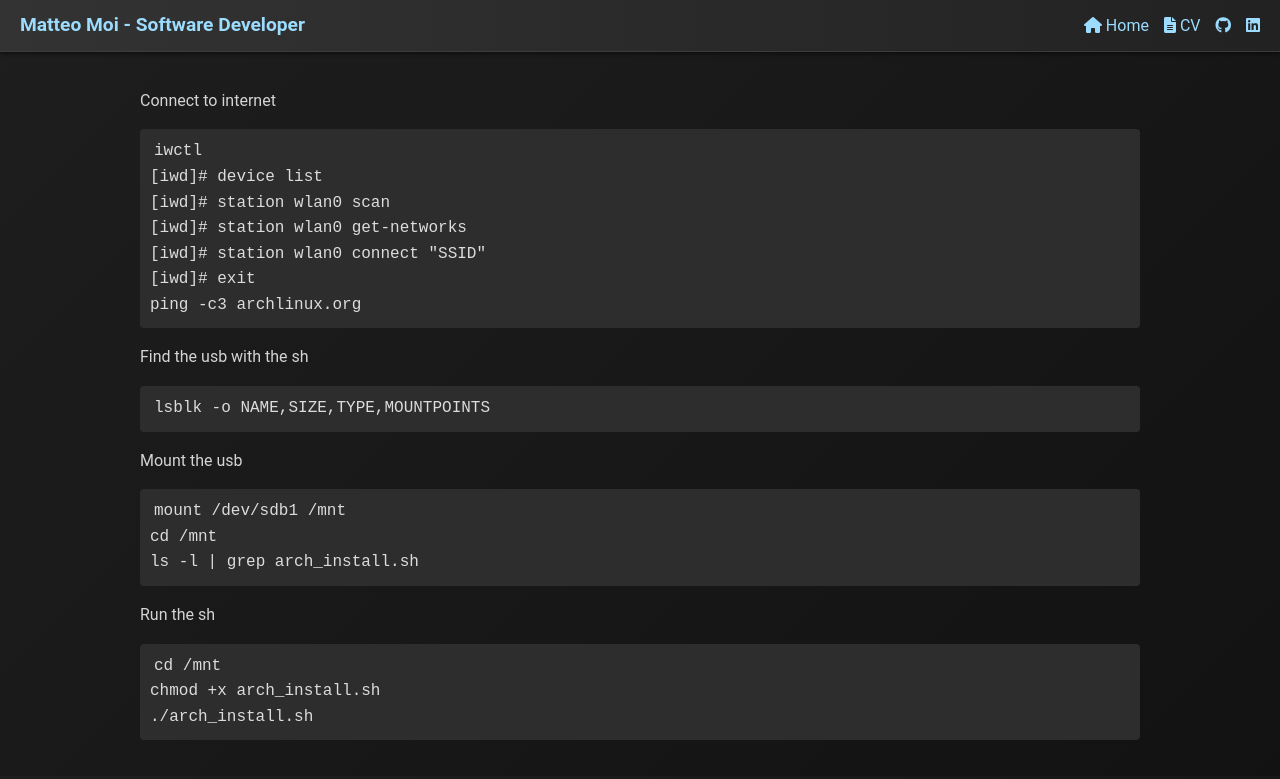
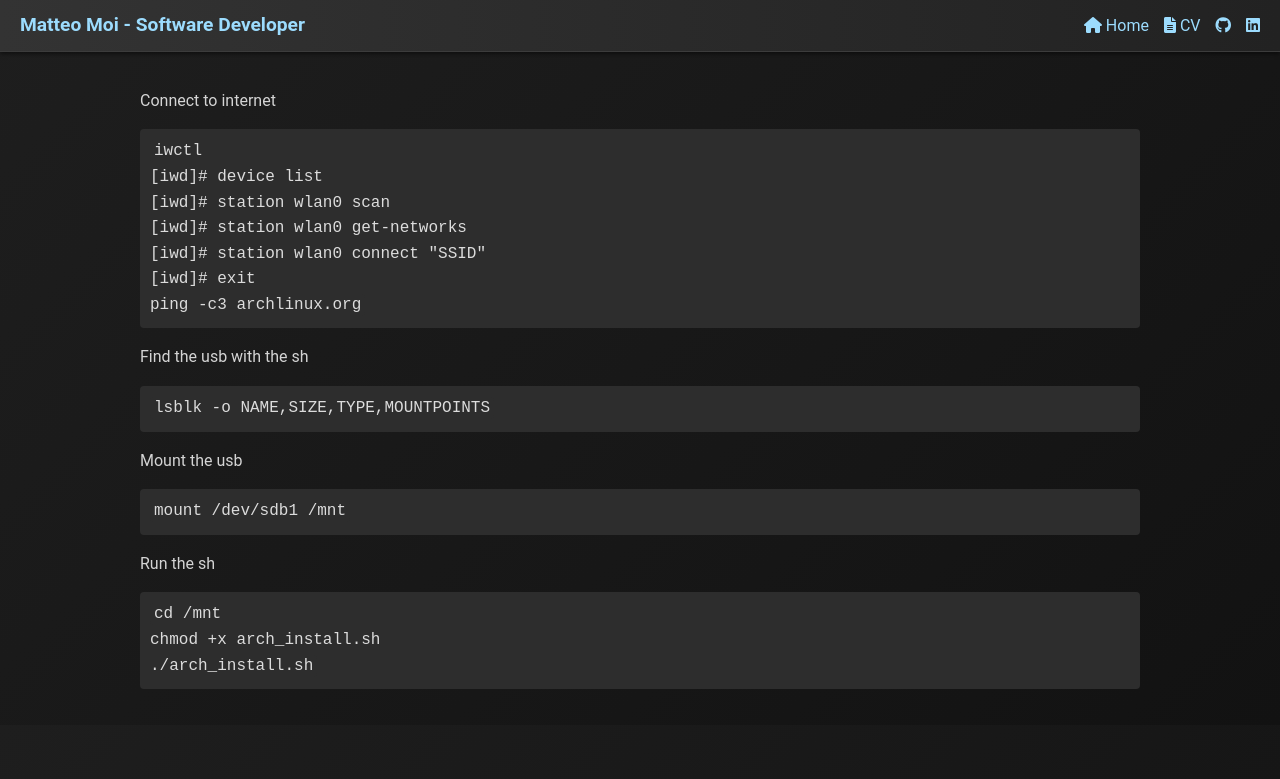
Before and after one commit to Jok98/Jok98.github.io, a Jekyll site: the page built from notes/dev/ubuntu/setup_arch_install.md, in a window 1280 px wide. Shown: the top 779 px of the page. Built offline with Jekyll 4.4.1, drawn with Linux system fonts in a browser that asks for light colours; our own code applies the rules of GitHub Pages for plain Markdown files.

Commit message:
Update setup_arch_install.md

````diff
--- a/notes/dev/ubuntu/setup_arch_install.md
+++ b/notes/dev/ubuntu/setup_arch_install.md
@@ -16,8 +16,6 @@ lsblk -o NAME,SIZE,TYPE,MOUNTPOINTS
 Mount the usb
 ```shell
 mount /dev/sdb1 /mnt
-cd /mnt
-ls -l | grep arch_install.sh
 ```
 
 Run the sh
````
